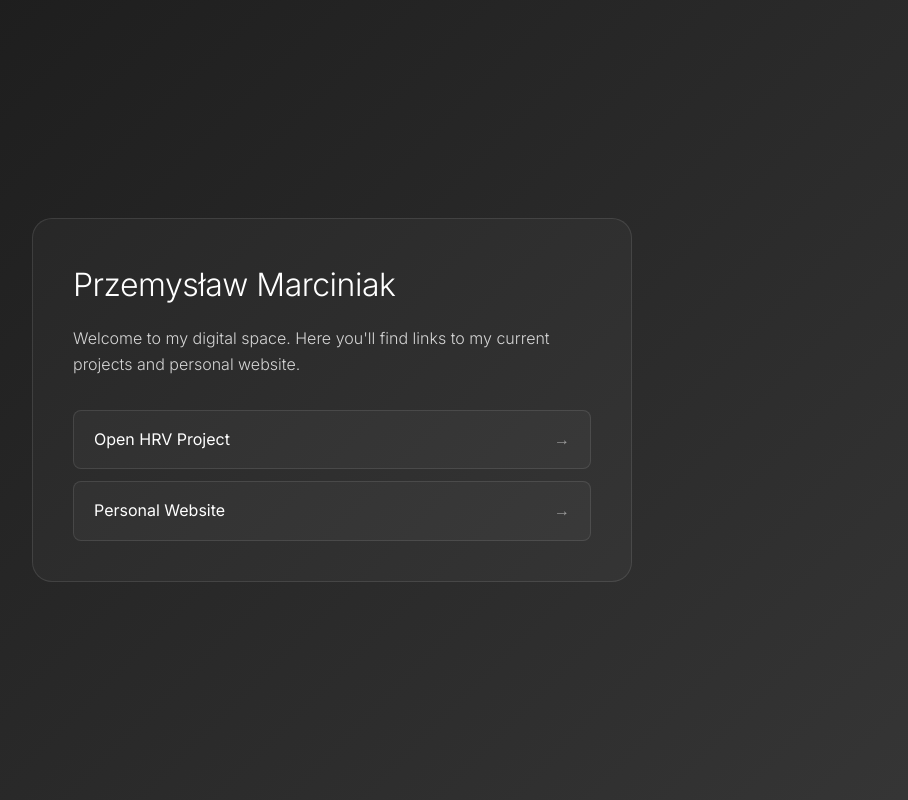
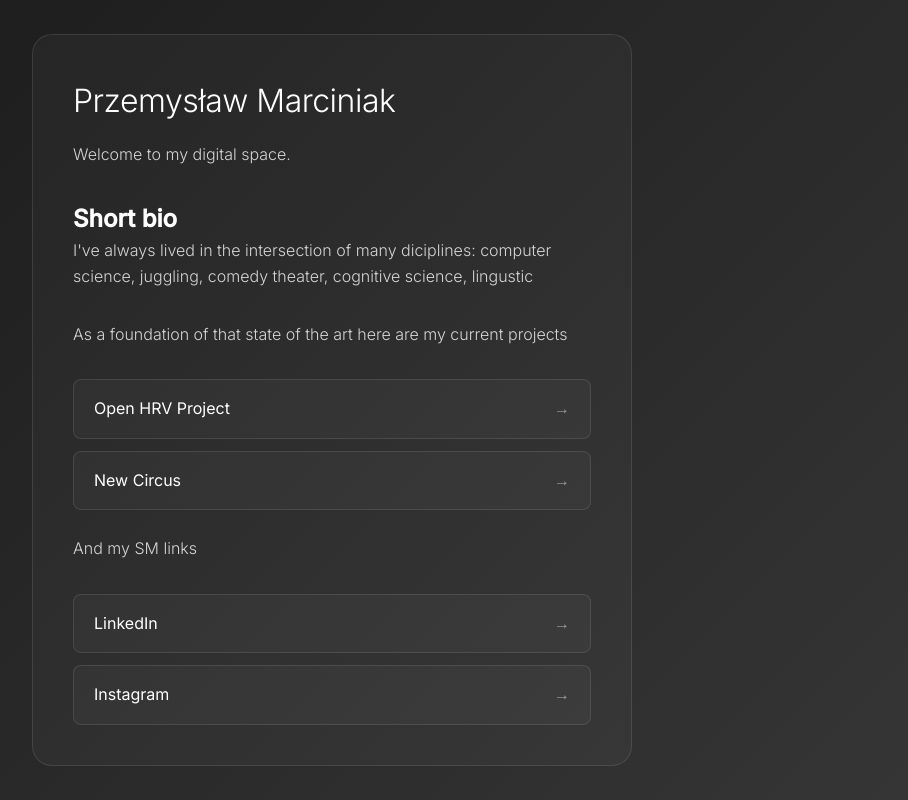
Before and after one commit to Przemekeke/Przemekeke.github.io, a plain HTML site: page index.html in a window 1280 px wide. Shown: the whole page, without its empty margins (308-1216 px from the left). Drawn offline with Linux system fonts and the light colour scheme.

Commit message:
Update index.html

```diff
--- a/index.html
+++ b/index.html
@@ -92,15 +92,27 @@
 <body>
     <div class="container">
         <h1>Przemysław Marciniak</h1>
-        <p>Welcome to my digital space. Here you'll find links to my current projects and personal website.</p>
+        <p>Welcome to my digital space.</p>
+        <h2>Short bio</h2>
+        <p>I've always lived in the intersection of many diciplines: computer science, juggling, comedy theater, cognitive science, lingustic</p>
+        <p>As a foundation of that state of the art here are my current projects</p>
         <div class="links">
             <a href="https://open-hrv.com/" target="_blank" rel="noopener noreferrer">
                 Open HRV Project
             </a>
             <a href="https://www.pmarciniak.pl/" target="_blank" rel="noopener noreferrer">
-                Personal Website
+                New Circus
             </a>
         </div>
+        <br>
+        <p>And my SM links</p>
+        <div class="links">
+            <a href="https://www.linkedin.com/in/przemyslaw-marciniak/" target="_blank" rel="noopener noreferrer">
+                LinkedIn
+            </a>
+            <a href="https://www.instagram.com/przemekeke/" target="_blank" rel="noopener noreferrer">
+                Instagram
+            </a>
     </div>
 </body>
 </html>
```
